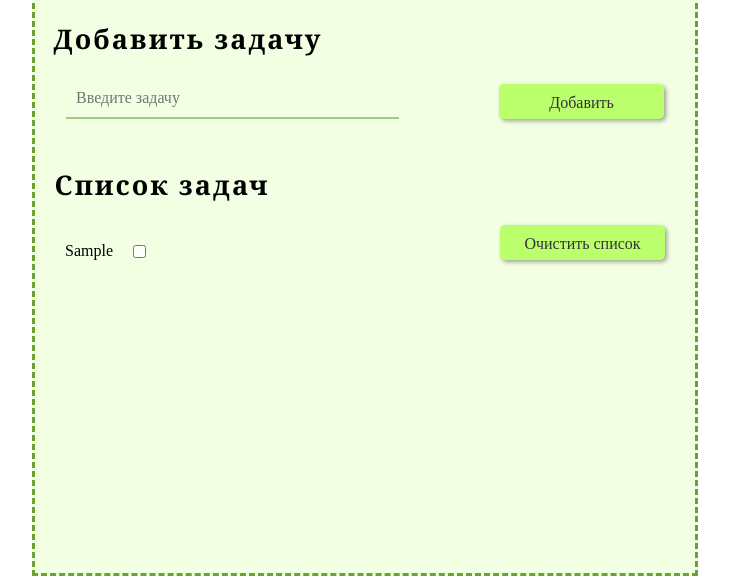
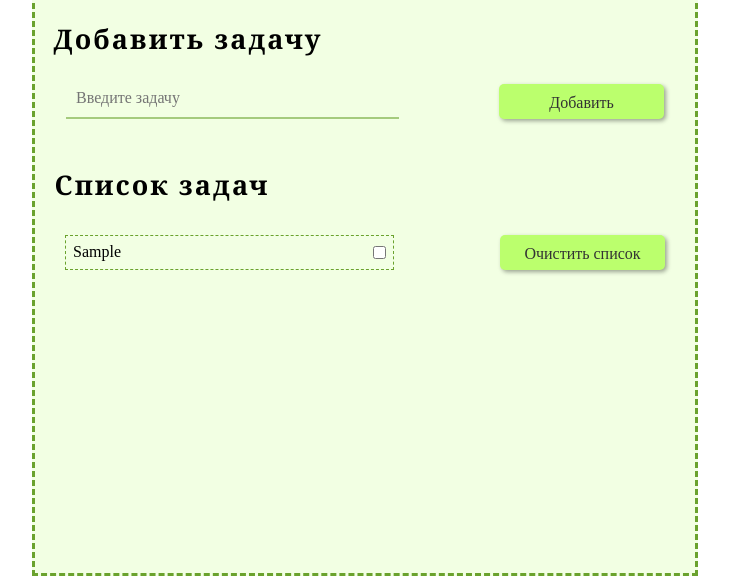
Before and after one commit to Archik-K/week15JS, a plain HTML site: page index.html in a window 1280 px wide. Both pictures are taken after typing "Sample" into the empty fields and a click on the button "Добавить". Shown: the part 330-906 px from the top of the page, without its empty margins (275-1004 px from the left). Drawn offline with Linux system fonts and the light colour scheme.

Commit message:
first commit

```diff
--- a/index.html
+++ b/index.html
@@ -18,7 +18,6 @@
 			</div>
 			<h1 class="title_for_the_task_list">Список задач</h1>
 			<div class="task_list_block">
-				<p class="no-tasks">Задачи отсутствуют</p>
 				<ul class="list_of_tasks"></ul>
 				<button class="button_to_clear_the_task_list">Очистить список</button>
 			</div>
--- a/index.js
+++ b/index.js
@@ -1,77 +1,66 @@
-const input = document.querySelector(".task_input_field");
-const addBtn = document.querySelector(".button_to_add_a_task");
-const tasksList = document.querySelector(".list_of_tasks");
-const emptyMessage = document.querySelector(".no-tasks");
-const clearBtn = document.querySelector(".button_to_clear_the_task_list");
+const input = document.querySelector(".task_input_field"); // получаем элемент
+const button = document.querySelector(".button_to_add_a_task"); // получаем кнопку добавления задачи
+const taskList = document.querySelector(".list_of_tasks"); // получаем элемент списка задач
+const clearButton = document.querySelector(".button_to_clear_the_task_list"); // получаем кнопку очистки списка задач
 
-let tasks = [];
+let tasks = []; // создаем пустой массив для хранения задач
 
-function renderTasks() {
-	// Если задач нет, скрываем список и отображаем сообщение об
-	// отсутствии задач, а кнопка очистки списка должна быть неактивной.
-	if (tasks.length === 0) {
-		emptyMessage.style.display = "block";
-		tasksList.innerHTML = "";
-		clearBtn.disabled = true;
-		return;
-	}
-
-	// Иначе отображаем список задач, очищаем его и заполняем заново.
-	emptyMessage.style.display = "none";
-	tasksList.innerHTML = "";
-
-	tasks.forEach((task, index) => {
-		const taskElem = document.createElement("li");
-		const taskCheck = document.createElement("input");
-		const taskLabel = document.createElement("label");
-
-		taskCheck.type = "checkbox";
-		taskCheck.checked = task.done;
-		taskLabel.innerText = task.text;
-
-		taskCheck.addEventListener("click", () => {
-			// Помечаем задачу выполненной, сохраняем состояние в массиве
-			// задач и обновляем список.
-			tasks[index].done = taskCheck.checked;
-			renderTasks();
-		});
-
-		taskElem.append(taskLabel, taskCheck);
-		tasksList.append(taskElem);
-	});
-
-	// Кнопка очистки списка должна быть активной.
-	clearBtn.disabled = false;
+// функция для добавления задачи в список
+function addTask() {
+	const task = input.value; // получаем значение из input
+	tasks.push(task); // добавляем задачу в массив
+	input.value = ""; // очищаем input
+	updateTaskList(); // обновляем список задач
 }
 
-function addTask() {
-	const taskText = input.value.trim();
-
-	// Не добавляем пустые задачи.
-	if (taskText === "") {
-		return;
+// функция для обновления списка задач
+function updateTaskList() {
+	taskList.innerHTML = ""; // очищаем список задач
+	if (tasks.length === 0) {
+		// если задач нет, добавляем сообщение об отсутствии задач и делаем кнопку очистки неактивной
+		const noTasks = document.createElement("p");
+		noTasks.textContent = "Задачи отсутствуют";
+		noTasks.classList.add("no-tasks");
+		taskList.appendChild(noTasks);
+		clearButton.disabled = true;
+	} else {
+		// создаем элементы списка для каждой задачи
+		for (let i = 0; i < tasks.length; i++) {
+			const taskItem = document.createElement("li");
+			const checkbox = document.createElement("input");
+			checkbox.type = "checkbox"; // добавляем тип чекбокса
+			// добавляем обработчик события при клике на чекбокс
+			checkbox.addEventListener("click", (event) => {
+				toggleTask(event.target.parentNode);
+			});
+			const taskText = document.createElement("span");
+			taskText.textContent = tasks[i];
+			// добавляем чекбокс и текст задачи в элемент списка
+			taskItem.appendChild(checkbox);
+			taskItem.appendChild(taskText);
+			taskList.appendChild(taskItem);
+		} // делаем кнопку очистки активной
+		clearButton.disabled = false;
 	}
-
-	tasks.push({ text: taskText, done: false });
-	input.value = "";
-	renderTasks();
 }
 
-// Обработчик клика на кнопке добавления задачи.
-addBtn.addEventListener("click", addTask);
+// функция для пометки задачи выполненной или не выполненной
+function toggleTask(taskItem) {
+	if (taskItem.classList.contains("done")) {
+		taskItem.classList.remove("done");
+	} else {
+		taskItem.classList.add("done");
+	}
+}
 
-// Обработчик нажатия Enter в поле ввода задачи.
-input.addEventListener("keydown", (event) => {
-	if (event.code === "Enter") {
-		addTask();
-	}
+// обработчик клика на кнопку добавления задачи
+button.addEventListener("click", addTask);
+
+// обработчик клика на кнопку очистки списка задач
+clearButton.addEventListener("click", () => {
+	tasks = [];
+	updateTaskList();
 });
 
-// Обработчик клика на кнопке очистки списка задач.
-clearBtn.addEventListener("click", () => {
-	tasks = [];
-	renderTasks();
-});
-
-// Рендерим задачи первый раз.
-renderTasks();
+// инициализация списка задач при загрузке страницы
+updateTaskList();
--- a/sass/components/_container.scss
+++ b/sass/components/_container.scss
@@ -98,12 +98,17 @@
 
 .list_of_tasks li {
 	display: flex;
+	margin: 10px 0 0 0;
+	width: 313px;
+	justify-content: space-between;
 	align-items: center;
-	margin: 10px 0 0 0;
+	border: 1px dashed rgb(106 162 45);
+	padding: 7px;
+	flex-direction: row-reverse;
 }
 
 .list_of_tasks li label {
-	margin: 0 20px 0 0;
+	margin: 0 0 0 0;
 }
 .list_of_tasks li button {
 	margin-left: auto;
```
Also changed, not shown: sass/app.css, 1 other file.
